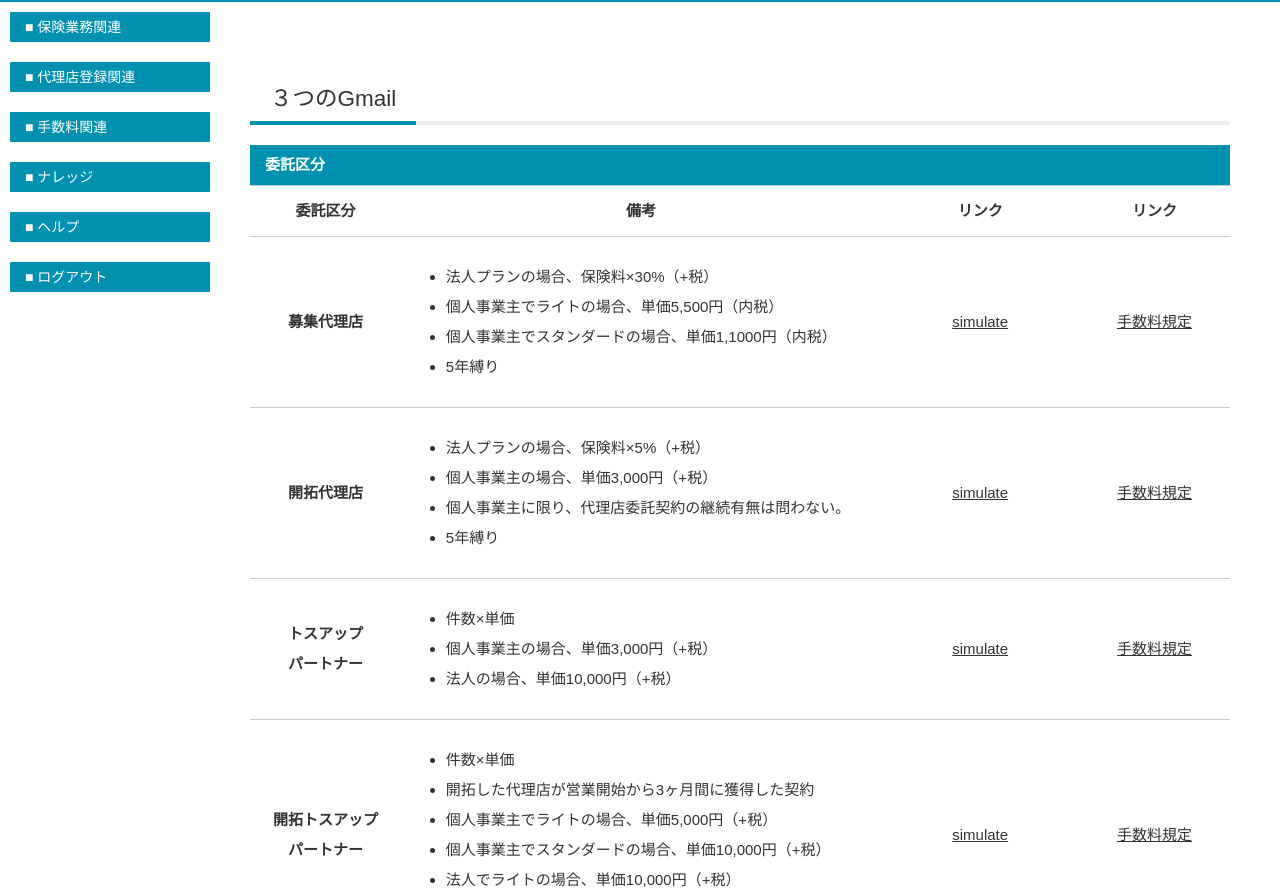
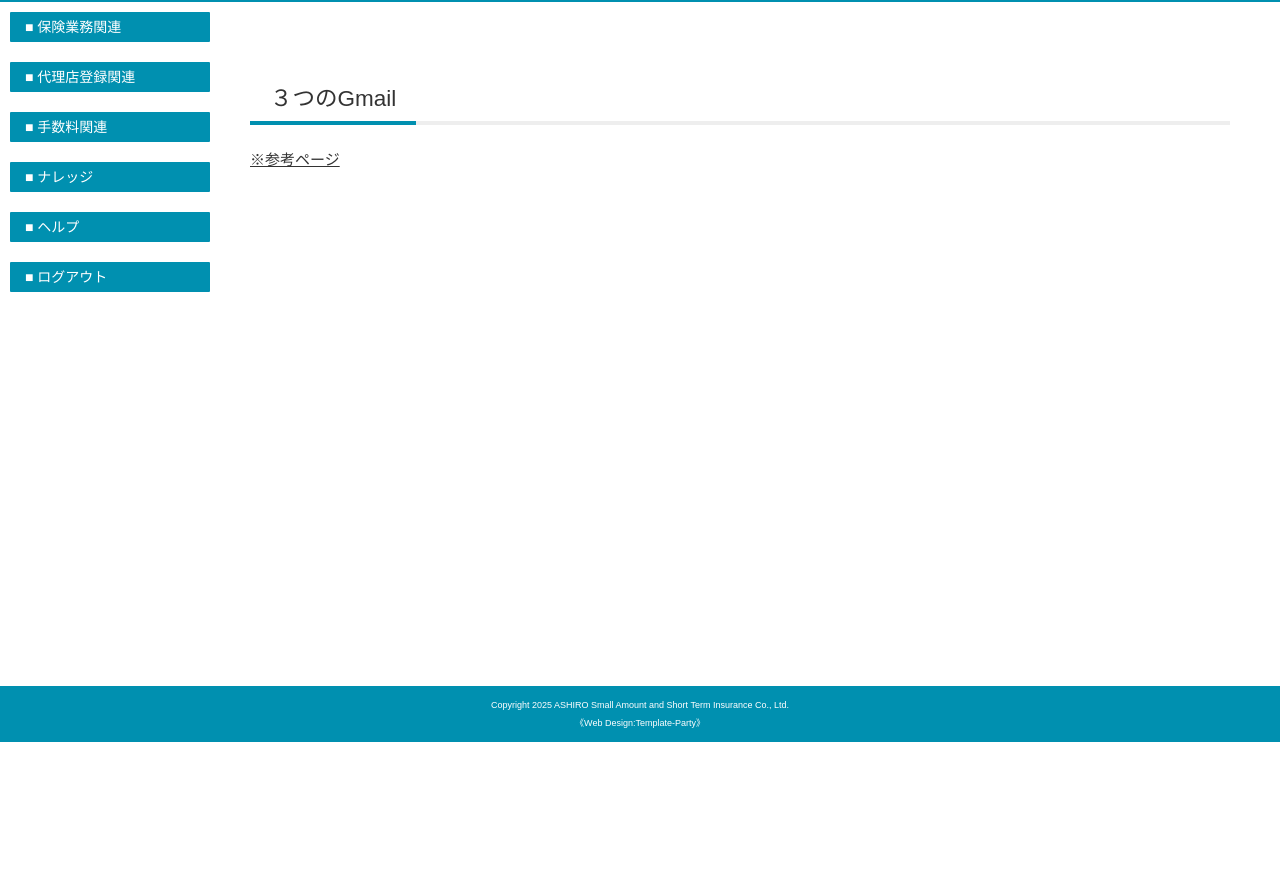
Before and after one commit to asiro-ssi/inside_company, a plain HTML site: page 3c94c0b1c3ce114c39b16272a86b47e0ed7de7c13a67b6b93eff0130ccd408f9/gmail.html in a window 1280 px wide. Shown: the part 58-950 px from the top of the page. After the commit the page ends 800 px from the top, so only its background shows below. Drawn offline with nearby package versions, Linux system fonts and the light colour scheme.

Commit message:
Update gmail.html

```diff
--- a/3c94c0b1c3ce114c39b16272a86b47e0ed7de7c13a67b6b93eff0130ccd408f9/gmail.html
+++ b/3c94c0b1c3ce114c39b16272a86b47e0ed7de7c13a67b6b93eff0130ccd408f9/gmail.html
@@ -34,85 +34,9 @@
 
 <section>
 <h2>３つのGmail</h2>
-<table class="ta1">
- <caption>委託区分</caption>
- <tr>
-  <th style="width: 15%;">委託区分</th>
-  <th style="width: 50%;">備考</th>
-  <th style="width: 20%;">リンク</th>
-  <th style="width: 15%;">リンク</th>
- </tr>
- <tr>
-  <th>募集代理店</th>
-  <td style="text-align: left;">
-<ul>
-<li>法人プランの場合、保険料×30%（+税）</li>
-<li>個人事業主でライトの場合、単価5,500円（内税）</li>
-<li>個人事業主でスタンダードの場合、単価1,1000円（内税）</li>
-<li>5年縛り</li>
-</ul>
-  </td>
-  <td>
-   <a href="commission_simulation1.html">simulate</a>
-  </td>
-  <td>
-   <a href="pdf/fee_regulation1.pdf" target="_blank">手数料規定</a>
-  </td>
- </tr>
-<tr>
-  <th>開拓代理店</th>
-  <td style="text-align: left;">
-<ul>
-<li>法人プランの場合、保険料×5%（+税）</li>
-<li>個人事業主の場合、単価3,000円（+税）</li>
-<li>個人事業主に限り、代理店委託契約の継続有無は問わない。
-<li>5年縛り</li>
-</ul>
-</td>
-  <td>
-   <a href="commission_simulation2.html">simulate</a>
-  </td>
-   <td>
-   <a href="pdf/fee_regulation2.pdf" target="_blank">手数料規定</a>
-  </td>
-</tr>
- <tr>
-  <th>トスアップ<br>パートナー</th>
-  <td style="text-align: left;">
-<ul>
-<li>件数×単価</li>
-<li>個人事業主の場合、単価3,000円（+税）</li>
-<li>法人の場合、単価10,000円（+税）</li>
-</ul>
-</td>
-  <td>
-   <a href="commission_simulation3.html">simulate</a>
-  </td>
-  <td>
-   <a href="pdf/fee_regulation3.pdf" target="_blank">手数料規定</a>
-  </td>
-</tr>
-<tr>
-<th>開拓トスアップ<br>パートナー</th>
-<td style="text-align: left;">
-<ul>
-<li>件数×単価</li>
-<li>開拓した代理店が営業開始から3ヶ月間に獲得した契約</li>
-<li>個人事業主でライトの場合、単価5,000円（+税）</li>
-<li>個人事業主でスタンダードの場合、単価10,000円（+税）</li>
-<li>法人でライトの場合、単価10,000円（+税）</li>
-<li>法人でスタンダードの場合、単価20,000円（+税）</li>
-</td>
-  <td>
-   <a href="commission_simulation4.html">simulate</a>
-  </td>
-   <td>
-   <a href="pdf/fee_regulation4.pdf" target="_blank">手数料規定</a>
-  </td>
- </tr>
-</table>
 
-</p>
+<a href="https://www.maildealer.jp/column/point/314_collectivemanagement.php" target="_blank">※参考ページ</a>
+
 </section>
 
 </main>
```
